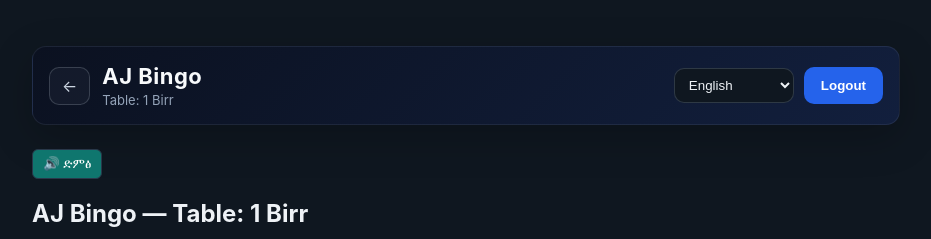
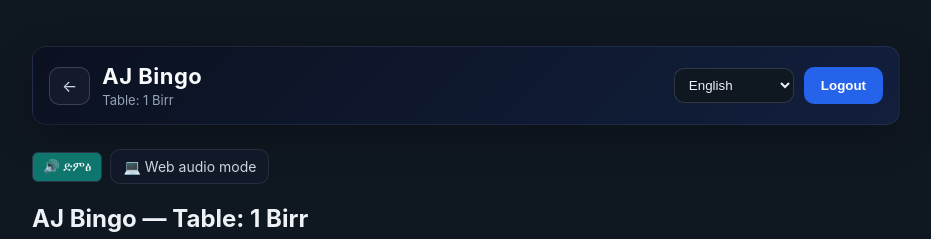
Before and after one commit to conect2aklilu/Bingo, a React (Vite) app in the folder frontend/: page /game/1 in a window 1280 px wide. Shown: the top 239 px of the page, without its empty margins (174-1105 px from the left). Built offline with nearby package versions, Linux system fonts and the light colour scheme; no server answers; sample sign-in values are in the browser's storage.

Commit message:
Add Telegram mini app audio mode indicator in GameRoom

```diff
--- a/frontend/src/pages/GameRoom.tsx
+++ b/frontend/src/pages/GameRoom.tsx
@@ -3,6 +3,7 @@ import { useParams, useLocation, useNavigate } from 'react-router-dom';
 import { connectSocket, getSocket } from '../socket';
 import { useAuth } from '../context/AuthContext';
 import { useLanguage } from '../context/LanguageContext';
+import { isTelegramMiniApp } from '../telegram';
 import AppHeader from '../components/AppHeader';
 import BingoCard from '../components/BingoCard';
 
@@ -70,6 +71,7 @@ export default function GameRoom() {
   const nav = useNavigate();
   const { refreshBalance, token } = useAuth();
   const { t, language, setLanguage } = useLanguage();
+  const telegramMode = isTelegramMiniApp();
 
   const audioMap = React.useMemo(() => {
     if (typeof window === 'undefined') return {} as Record<number, HTMLAudioElement>;
@@ -180,6 +182,9 @@ export default function GameRoom() {
         >
           {voiceEnabled ? '🔊 ድምፅ' : '🔈 ድምፅ'}
         </button>
+        <div style={{ display: 'flex', alignItems: 'center', gap: 8, padding: '8px 12px', borderRadius: 10, background: '#111827', color: '#cbd5e1', border: '1px solid rgba(148, 163, 184, 0.16)' }}>
+          <span style={{ fontSize: 14 }}>{telegramMode ? '📱 Telegram mini app audio mode' : '💻 Web audio mode'}</span>
+        </div>
       </div>
 
       <h2>{t('brandTitle')} — {t('table')}: {stake} Birr</h2>
```
